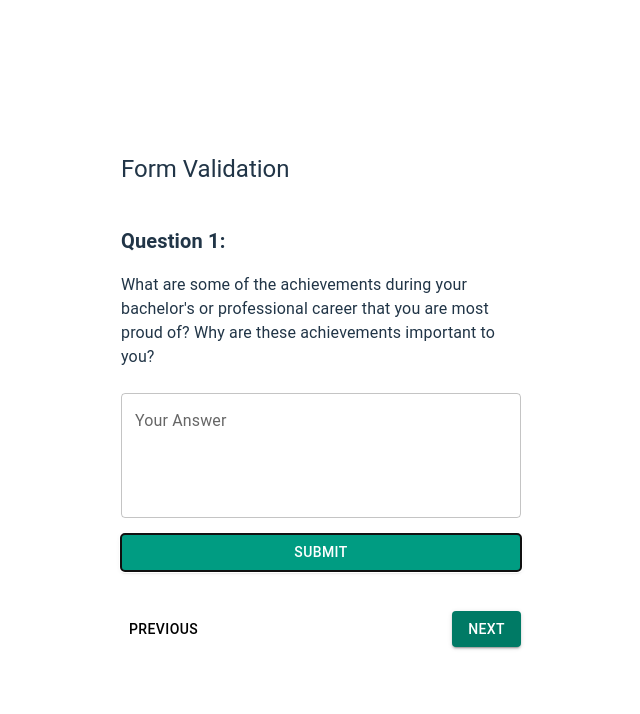
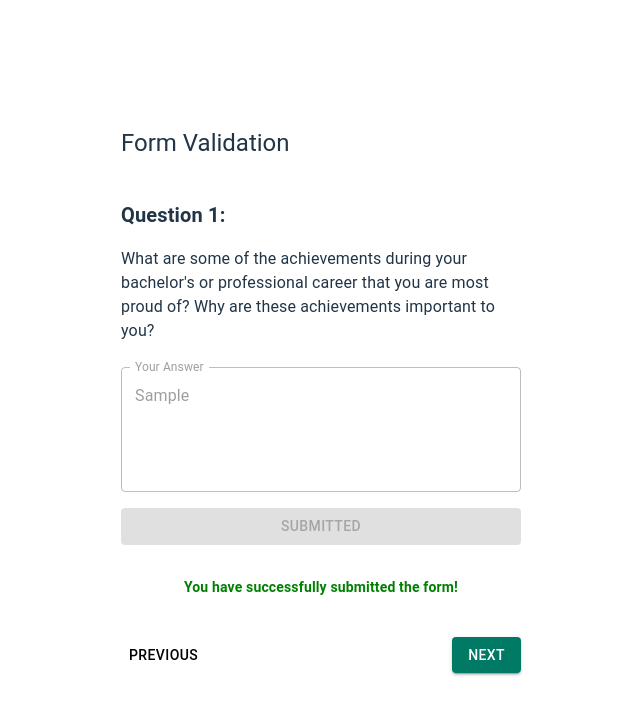
Before and after one commit to MaryOstovar/start-app, a React (Vite) app: page /tasks/form in a window 1280 px wide. Both pictures are taken after typing "Sample" into the empty fields and a click on the button "SUBMIT". Shown: the top 714 px of the page, without its empty margins (319-959 px from the left). Built offline with nearby package versions, Linux system fonts and the light colour scheme.

Commit message:
feat: add formic to form page

```diff
--- a/package.json
+++ b/package.json
@@ -16,10 +16,12 @@
     "@mui/icons-material": "^7.3.2",
     "@mui/material": "^7.3.2",
     "@mui/styled-engine-sc": "^7.3.2",
+    "formik": "^2.4.6",
     "react": "^19.1.1",
     "react-dom": "^19.1.1",
     "react-router-dom": "^7.8.2",
-    "styled-components": "^6.1.19"
+    "styled-components": "^6.1.19",
+    "yup": "^1.7.0"
   },
   "devDependencies": {
     "@eslint/js": "^9.33.0",
--- a/src/TaskForm.tsx
+++ b/src/TaskForm.tsx
@@ -1,22 +1,35 @@
-import {Box, Button, TextField, Typography} from "@mui/material";
-import React, {useState} from "react";
+import { Box, Button, TextField, Typography } from "@mui/material";
+import { Formik, Form, Field } from "formik";
+import * as Yup from "yup";
+import {useState} from "react";
+
+const validationSchema = Yup.object({
+    answer: Yup.string().required("* Please provide an answer"),
+});
 
 const TaskForm = () => {
-    const [answer, setAnswer] = useState("");
-
-    const handleSubmit = (e: React.FormEvent<HTMLFormElement>) => {
-        e.preventDefault();
-        console.log("User answer:", answer);
-        setAnswer("");
-    };
+    const [submitted, setSubmitted] = useState(false);
     return (
         <Box>
-            <Typography variant="h5" gutterBottom component="div" sx={{pb: 0, textAlign: "left"}}>
+            <Typography
+                variant="h5"
+                component="div"
+                sx={{ pb: 0, textAlign: "left" }}
+            >
                 Form Validation
             </Typography>
+
+            <Formik
+                initialValues={{ answer: "" }}
+                validationSchema={validationSchema}
+                onSubmit={(values) => {
+                    console.log("User answer:", values.answer);
+                    setSubmitted(true);
+                }}
+            >
+                {({ errors, touched}) => (
+                    <Form>
                         <Box
-                component="form"
-                onSubmit={handleSubmit}
                             sx={{
                                 display: "flex",
                                 flexDirection: "column",
@@ -26,35 +39,74 @@ const TaskForm = () => {
                                 mt: 5,
                             }}
                         >
-                <Typography variant="h6" sx={{textAlign: "left", fontWeight: 'bold'}}>Question 1:</Typography>
-                <Typography variant="body1" sx={{mb: 1, textAlign: "left"}}>
-                    What are some of the achievements during your bachelor's or professional career that you are most
-                    proud of? Why are these achievements important to you?
+                            <Typography
+                                variant="h6"
+                                sx={{ textAlign: "left", fontWeight: "bold" }}
+                            >
+                                Question 1:
+                            </Typography>
+                            <Typography
+                                variant="body1"
+                                sx={{ mb: 1, textAlign: "left" }}
+                            >
+                                What are some of the achievements during your bachelor's or
+                                professional career that you are most proud of? Why are these
+                                achievements important to you?
                             </Typography>
 
-                <TextField
+                            <Field
+                                as={TextField}
+                                name="answer"
                                 label="Your Answer"
                                 multiline
                                 rows={4}
-                    value={answer}
-                    onChange={(e) => setAnswer(e.target.value)}
+                                disabled={submitted}
+                                error={touched.answer && Boolean(errors.answer)}
+                                helperText={touched.answer && errors.answer}
                             />
 
                             <Button
                                 type="submit"
                                 variant="contained"
-                    sx={{ backgroundColor: "#009c82", "&:hover": { backgroundColor: "#007a65" } }}
+                                disabled={submitted}
+                                sx={{
+                                    backgroundColor: "#009c82",
+                                    "&:hover": { backgroundColor: "#007a65" },
+                                }}
                             >
-                    Submit
+                                {submitted ? 'Submitted' : "Submit"}
+                            </Button>
+                            {submitted && (
+                                <Typography
+                                    variant="body2"
+                                    color="green"
+                                    sx={{ mt: 2, fontWeight: "bold", textAlign: "center" }}
+                                >
+                                 You have successfully submitted the form!
+                                </Typography>
+                            )}
+                        </Box>
+                    </Form>
+                )}
+            </Formik>
+
+            <Box
+                sx={{
+                    display: "flex",
+                    gap: 2,
+                    justifyContent: "space-between",
+                    pt: 5,
+                }}
+            >
+                <Button variant="text" sx={{ color: "black" }}>
+                    Previous
+                </Button>
+                <Button variant="contained" sx={{ backgroundColor: "#007a65" }}>
+                    Next
                 </Button>
             </Box>
-            <Box sx={{display: "flex", gap: 2, justifyContent: "space-between", pt: 5, }}>
-                <Button variant="text" sx={{color: "black"}}>Previous</Button>
-                <Button variant="contained" sx={{backgroundColor: "#007a65"}}>Next</Button>
         </Box>
-        </Box>
-    )
-        ;
+    );
 };
 
 export default TaskForm;
```
Also changed, not shown: 1 other file (tests, documents, lock files or other folders). Lines whose indentation alone changed are shown as unchanged.
